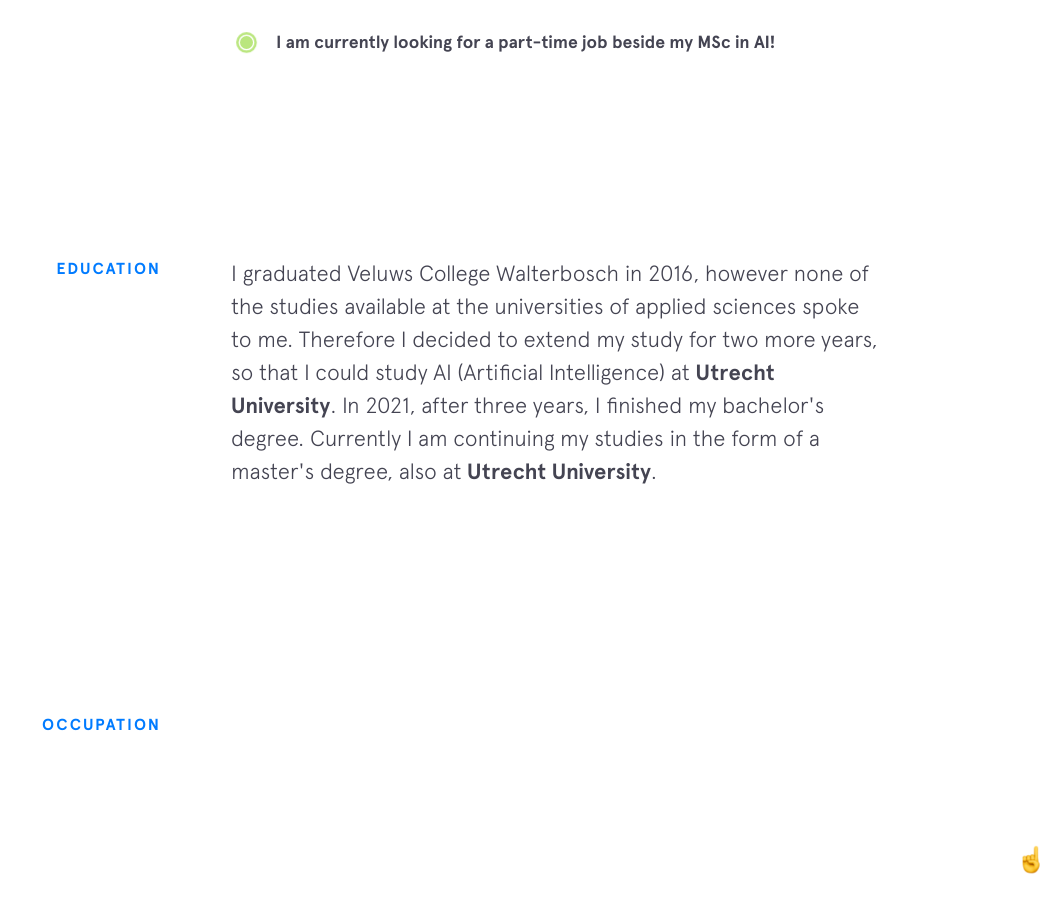
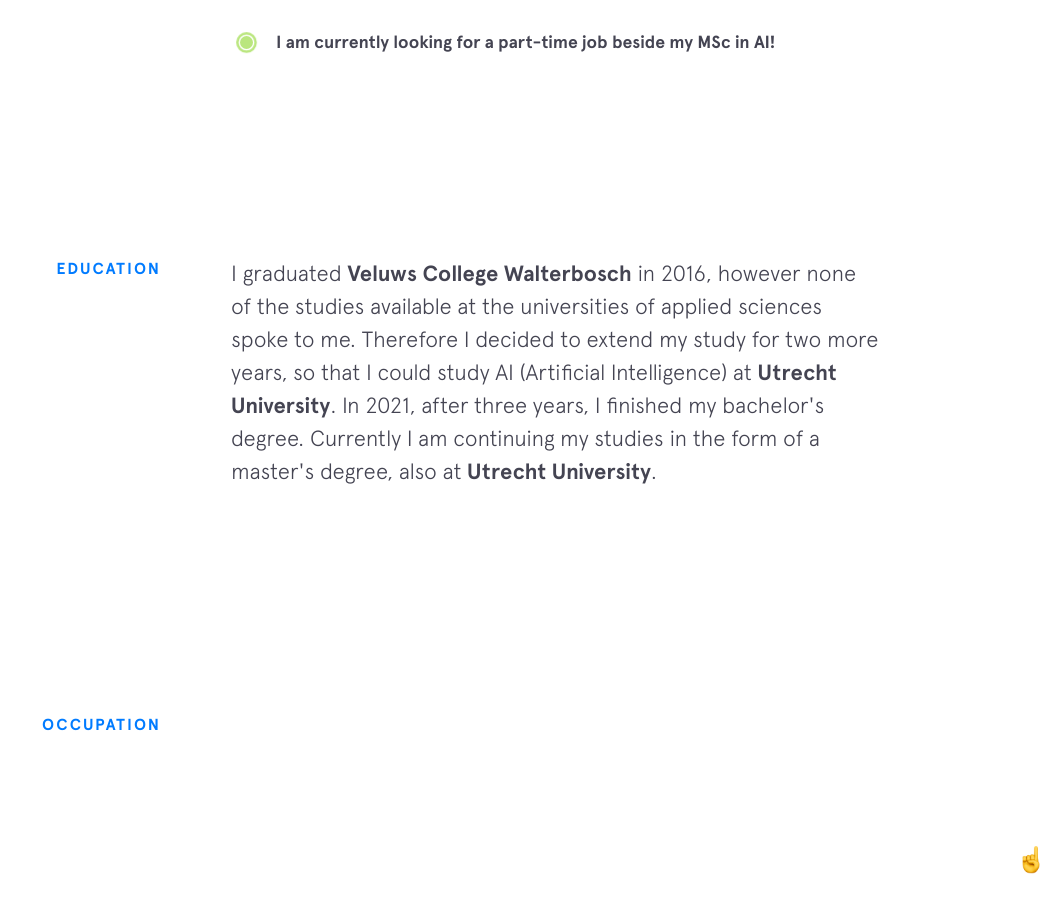
Before and after one commit to StephanAkkerman/StephanAkkerman.github.io, a Jekyll site: the page built from index.html, in a window 1280 px wide and 900 px high, scrolled down 1175 px. Shown: the whole window, without its empty margins (219-1280 px from the left). Built offline with Jekyll 4.4.1, drawn with Linux system fonts in a browser that asks for light colours; nearby versions of some CDN libraries; part of the change alters nothing that is shown.

```diff
--- a/_includes/background.html
+++ b/_includes/background.html
@@ -19,7 +19,7 @@
   <div class="section__title">Education</div>
   <div class="section__content">
     <p style="font-size: 22px;">
-    I graduated <a href="https://www.veluwscollege.nl/walterbosch/" target="_blank"></a>Veluws College Walterbosch</a> in 2016,
+    I graduated <a href="https://www.veluwscollege.nl/walterbosch" target="_blank">Veluws College Walterbosch</a> in 2016,
     however none of the studies available at the universities of applied sciences spoke to me.
     Therefore I decided to extend my study for two more years, so that I could study AI (Artificial Intelligence)
     at <a href="https://www.uu.nl/bachelors/kunstmatige-intelligentie" target="_blank">Utrecht University</a>.
```
